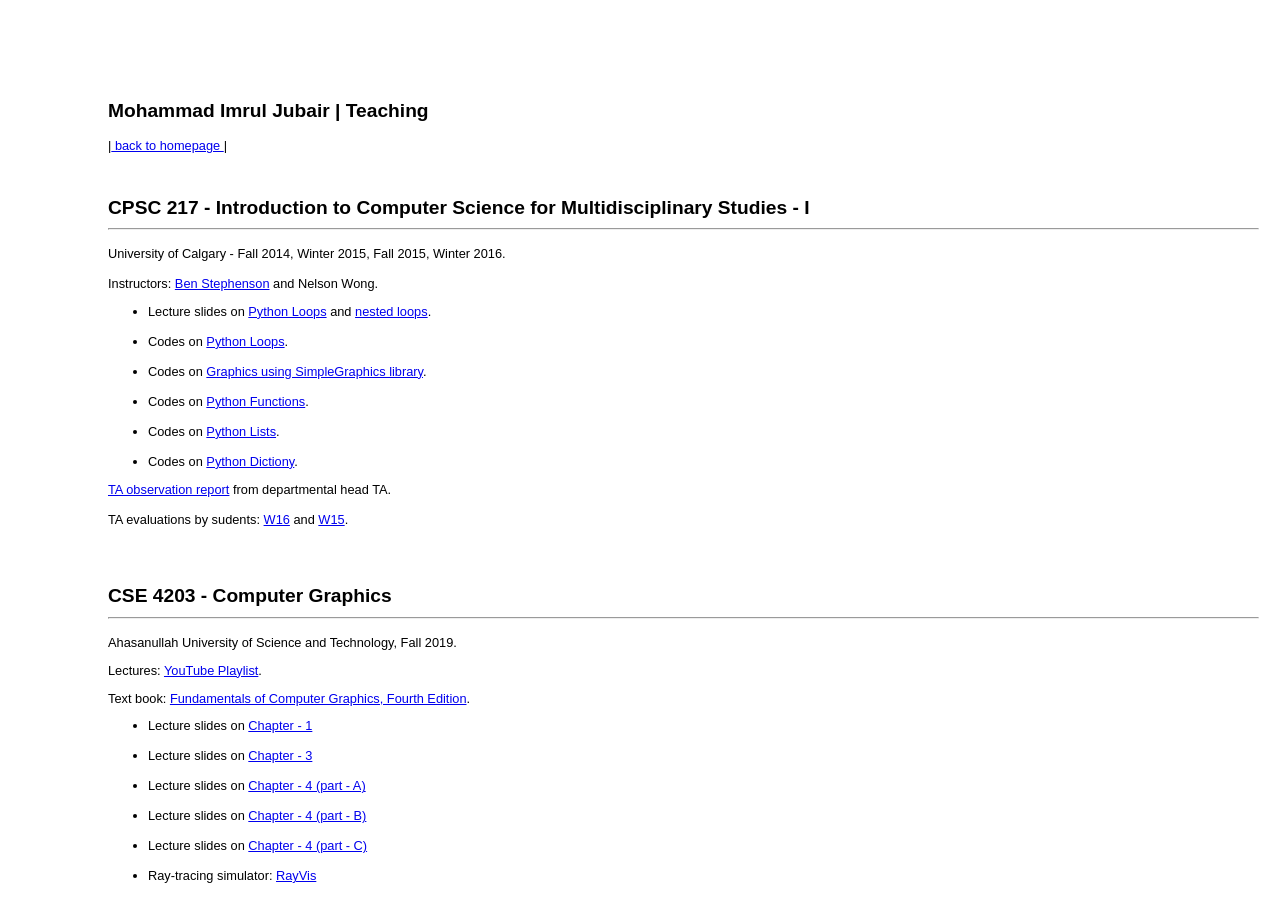
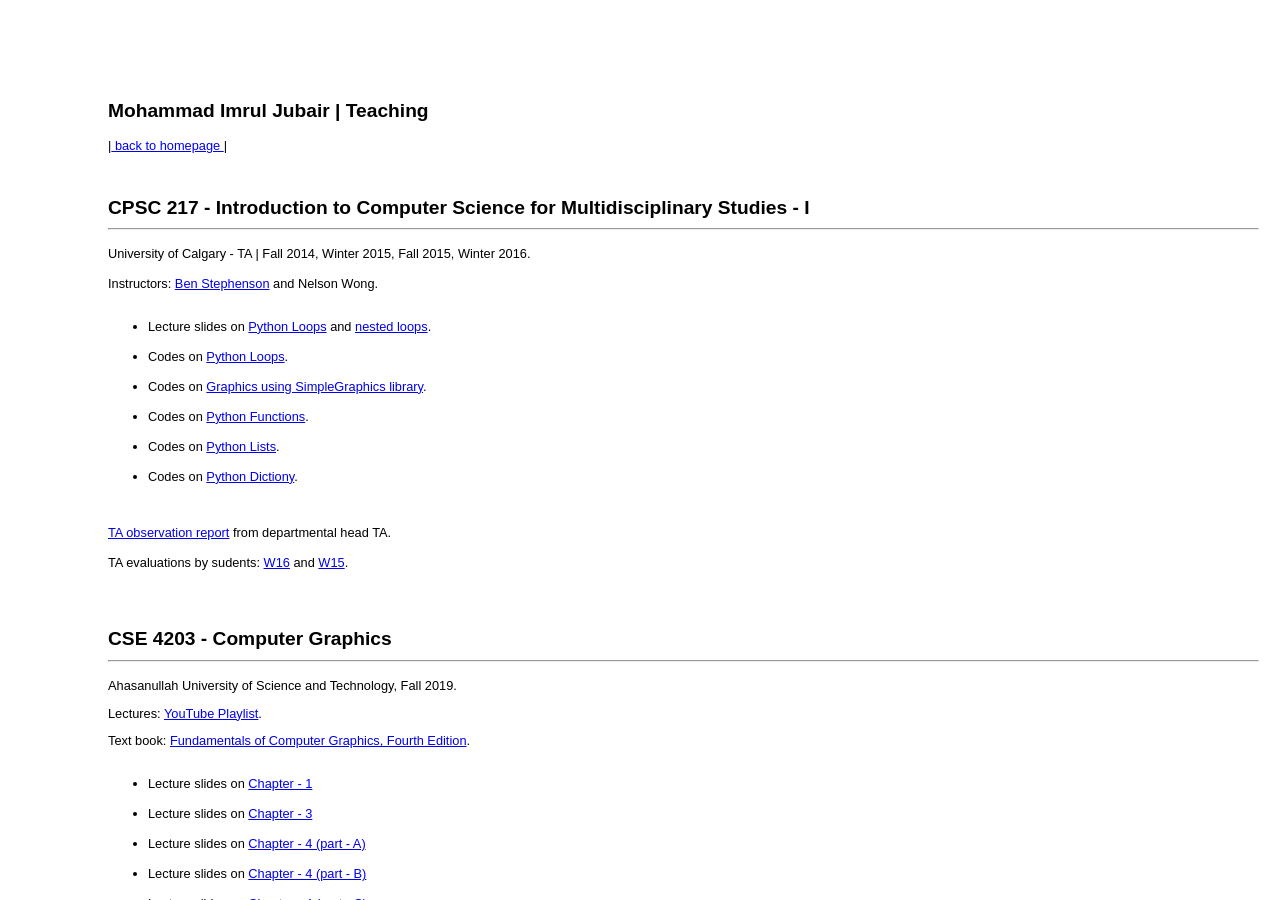
Before and after one commit to imruljubair/imruljubair.github.io, a Jekyll site: the page teaching/teaching-page.html, which Jekyll copies as it is, in a window 1280 px wide and 900 px high. Built offline with Jekyll 4.4.1, drawn with Linux system fonts in a browser that asks for light colours.

Commit message:
Update teaching-page.html

```diff
--- a/teaching/teaching-page.html
+++ b/teaching/teaching-page.html
@@ -24,10 +24,10 @@ div {
   <br>
   <a name="python"></a>
   <h2>CPSC 217 - Introduction to Computer Science for Multidisciplinary Studies - I <hr style="width:100%;text-align:left;margin-left:0"> </h2>
-  <p class="lead">University of Calgary - Fall 2014, Winter 2015, Fall 2015, Winter 2016.
+  <p class="lead">University of Calgary - TA | Fall 2014, Winter 2015, Fall 2015, Winter 2016.
   <br><br>
   Instructors:  <a href="http://pages.cpsc.ucalgary.ca/~bdstephe">Ben Stephenson</a> and Nelson Wong.
-  <br>
+  <br><br>
 <ul>
     <li>Lecture slides on <a href="material/Loops.pdf">Python Loops</a> and <a href="material/LoopsNested.pdf">nested loops</a>.</li>
     <br>
@@ -42,9 +42,9 @@ div {
     <li>Codes on <a href="material/Dictionary.tar.gz">Python Dictiony</a>.</li>
  </ul>
 </p>
+<br>
  <p class="lead"> <a href="material/TA_Observation_Jubair_Imrul.pdf">TA observation report</a> from departmental head TA.
- <br>
- <br>
+ <br><br>
  TA evaluations by sudents: <a href="material/Jubair_ Mohammad_TA_W16.pdf">W16</a> and <a href="material/Jubair_ Mohammad_TA_W15.pdf">W15</a>.</p>
 <br><br>
 
@@ -54,7 +54,7 @@ div {
 <p class="lead">Ahasanullah University of Science and Technology, Fall 2019.</p>
 <p class="lead">Lectures: <a href="https://youtube.com/playlist?list=PLrvdMQ1sH5Q_5Aijt67kuBxoilM3LiO8t">YouTube Playlist</a>.
 <p class="lead">Text book: <a href="https://www.cs.cornell.edu/~srm/fcg4/">Fundamentals of Computer Graphics, Fourth Edition</a>.
-<br>
+<br><br>
 <ul>
   <li>Lecture slides on <a href="material/CSE4203/Chapter - 1.pdf">Chapter - 1</a></li>
     <br>
@@ -101,7 +101,7 @@ div {
 <h2>CSE 4204 - Computer Graphics Lab (WebGL) <hr style="width:100%;text-align:left;margin-left:0"> </h2>
 <p class="lead">Ahasanullah University of Science and Technology, Spring 2020.</p>
 <p class="lead">Lectures: <a href="https://youtube.com/playlist?list=PLrvdMQ1sH5Q_5Aijt67kuBxoilM3LiO8t">YouTube Playlist</a>.
-<br>
+<br><br>
 <ul>
   <li>Lecture slides on <a href="material/CSE4204/LAB-1.pdf">Sesseion - 1</a></li>
     <br>
@@ -122,7 +122,7 @@ div {
 <a name="graphics"></a>
 <h2>CSE 403/404 - Computer Graphics <hr style="width:100%;text-align:left;margin-left:0"> </h2>
 <p class="lead">Ahasanullah University of Science and Technology, Spring 2014.
-<br>
+<br><br>
 <ul>
   <li>Lecture slides on <a href="material/Bresenhams_Mid_Point_Line_Drawing_Algorithm.pdf">Line Drawing</a> and <a href="material/Bresenhams_Mid_Point_Circle_Drawing_Algorithm.pdf">Circle Drawing</a> algorithm.</li>
     <br>
@@ -141,7 +141,7 @@ div {
 <a name="dip"></a>
 <h2>CSE 4228 - Digital Image Processing <hr style="width:100%;text-align:left;margin-left:0"> </h2>
 <p class="lead">Ahasanullah University of Science and Technology, Fall 2017.
-<br>
+<br><br>
 <ul>
   <li>Lecture slides on getting started with Matlab <a href="material/DIP/Lab_manual_1.pdf">part-1</a> and <a href="material/DIP/Lab_manual_2.pdf">part-2</a>.</li>
     <br>
@@ -156,7 +156,7 @@ div {
 <h2>CSE 4125/4126 - Distributed Database Systems <hr style="width:100%;text-align:left;margin-left:0"> </h2>
 <p class="lead">Ahasanullah University of Science and Technology, Spring 2018.</p>
 <p class="lead">Text book: <a href="https://dl.acm.org/citation.cfm?id=311">Distributed databases principles and systems</a>.
-<br>
+<br><br>
 <ul>
   <li>Lecture slides on <a href="material/CSE4125/Chapter - 1.pdf">Chapter - 1</a>.</li>
     <br>
@@ -182,6 +182,7 @@ div {
     <br>
   <li>Lecture slides on <a href="material/CSE4125/Chapter - 6 part C.pdf">Chapter - 6 part C</a>.</li>
 </ul>
+<br>
 See sample projects of students:
 <ul>
 <li>Sample project - 1: <a href="material/CSE4126/mugdho.pdf">report</a> and <a href="material/CSE4126/mugdho.zip">codes</a>.</li>
```
